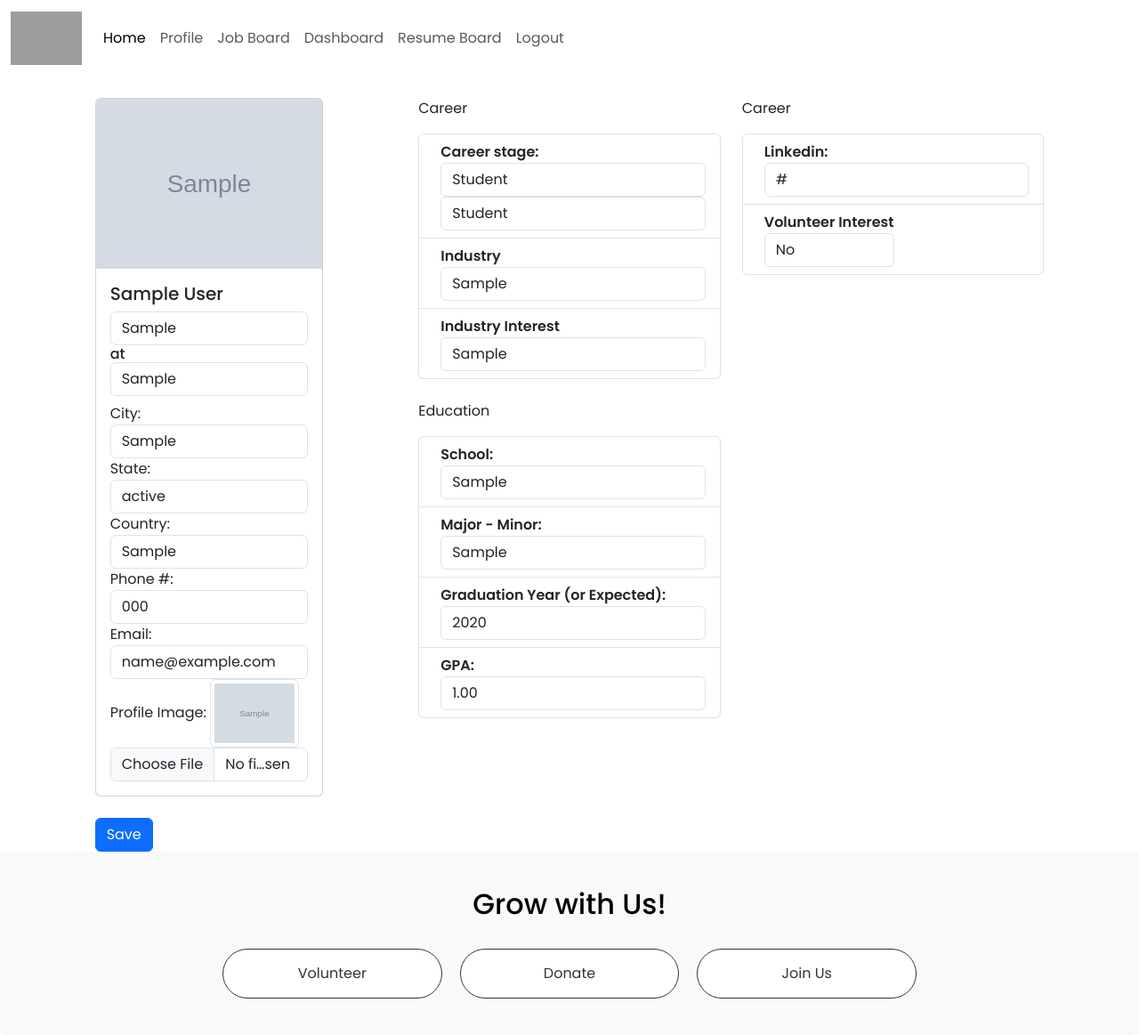
After one commit to erickvivas415/crmproject, a Django app: page /update_profile/ in a window 1280 px wide. The commit adds this page. Shown: the top 1163 px of the page at 89% size. Run offline with Django 5.2, Linux system fonts and the light colour scheme; a user stored in the database is signed in; tables that the repository leaves empty hold one stand-in row (values such as "Sample post"); grey boxes marked "Sample" are stand-in pictures; grey boxes are pictures that could not be loaded.

Commit message:
Update on update profile

```diff
--- a/homepage/models.py
+++ b/homepage/models.py
@@ -29,7 +29,7 @@ gender_choices = (
     ('Prefer not to say','Prefer not to say'))
 
 class Profile(models.Model):
-    user = models.OneToOneField(User, on_delete=models.CASCADE, null=True)
+    user = models.OneToOneField(User, on_delete=models.CASCADE, related_name="profile", null=True)
     phone = models.CharField(max_length=15, blank=True)
     city = models.CharField(max_length=30)
     state = models.CharField(max_length=30)
@@ -62,7 +62,7 @@ career_stage_choices = (
 )
 
 class Profession(models.Model):
-    user = models.OneToOneField(User, on_delete=models.CASCADE, null=True)
+    user = models.OneToOneField(User, on_delete=models.CASCADE, related_name="profession",null=True)
     linkedin = models.URLField(max_length=200)
     industry = models.CharField(max_length=30)
     career_stage = models.CharField(max_length=30, choices=career_stage_choices, default='Student')
--- /dev/null
+++ b/homepage/templates/homepage/update_profile.html
@@ -0,0 +1,165 @@
+{% extends 'homepage/index.html' %}
+{% block content %}
+
+<div class="col-md-10 offset-md-1" >
+    {% if user.is_authenticated %}
+        <br>
+        <div class="row">
+          <div class="col-md-4">
+          <!-- First Card -->
+              <div class="card" style="width: 16rem;">
+                  <div class="row"></div>
+                  <img src="{{ user.profile.image.url }}" class="card-img-top" alt="..." height=auto width= 300>
+                  <div class="card-body">
+                    <h5 class="card-title">{{ user.first_name }} {{ user.last_name }}</h5>
+                    <form method="POST" action="{% url 'update_profile' %}" enctype="multipart/form-data">
+                        {% csrf_token %}
+
+                        <h6>
+                            <input type="text" name="position" class="form-control" value="{{ user.profession.position }}" required>
+                            at
+                            <input type="text" name="company" class="form-control" value="{{ user.profession.company }}" required>
+                        </h6>
+                        <label>City:</label>
+                        <input type="text" name="city" class="form-control" value="{{ user.profile.city }}" required>
+
+                        <label>State:</label>
+                        <input type="text" name="state" class="form-control" value="{{ user.profile.state }}" required>
+
+                        <label>Country:</label>
+                        <input type="text" name="country" class="form-control" value="{{ user.profile.country }}" required>
+
+                        <label>Phone #:</label>
+                        <input type="text" name="phone" class="form-control" value="{{ user.profile.phone }}" required>
+
+                        <label>Email:</label>
+                        <input type="email" name="email" class="form-control" value="{{ user.email }}" required>
+
+                        <label>Profile Image:</label>
+                        {% if user.profile.image %}
+                            <img src="{{ user.profile.image.url }}" alt="Profile Image" class="img-thumbnail" width="100">
+                        {% endif %}
+                        <input type="file" name="image" class="form-control">
+
+
+                  </div>
+
+              </div>
+          </div>
+          <!-- Second Card -->
+
+          <div class="col-md-4" >
+            <p>Career</p>
+                    <ol class="list-group">
+                        <li class="list-group-item d-flex justify-content-between align-items-start">
+                          <div class="ms-2 me-auto">
+                            <div class="fw-bold">Career stage:</div>
+                            <select name="career_stage" class="form-control" required>
+                                <option value="Student" {% if user.profession.career_stage == "Student" %}selected{% endif %}>Student</option>
+                                <option value="Entry Level" {% if user.profession.career_stage == "Entry Level" %}selected{% endif %}>Entry Level</option>
+                                <option value="Mid Level" {% if user.profession.career_stage == "Mid Level" %}selected{% endif %}>Mid Level</option>
+                                <option value="Senior Level" {% if user.profession.career_stage == "Senior Level" %}selected{% endif %}>Senior Level</option>
+                                <option value="Executive" {% if user.profession.career_stage == "Executive" %}selected{% endif %}>Executive</option>
+                            </select>
+                                <input type="text" name="career_stage" class="form-control" value="{{ user.profession.career_stage }}" required>
+                          </div>
+                        </li>
+                        <li class="list-group-item d-flex justify-content-between align-items-start">
+                          <div class="ms-2 me-auto">
+                            <div class="fw-bold">Industry</div>
+                            <input type="text" name="industry" class="form-control" value="{{ user.profession.industry }}" required>
+                          </div>
+                        </li>
+                        <li class="list-group-item d-flex justify-content-between align-items-start">
+                          <div class="ms-2 me-auto">
+                            <div class="fw-bold">Industry Interest</div>
+                            <input type="text" name="industry_interest" class="form-control" value="{{ user.profession.industry_interest }}" required>
+                          </div>
+                        </li>
+                      </ol>
+                    <br>
+                    <p>Education</p>
+                    <ol class="list-group">
+                        <li class="list-group-item d-flex justify-content-between align-items-start">
+                          <div class="ms-2 me-auto">
+                            <div class="fw-bold">School:</div>
+                            <input type="text" name="school" class="form-control" value="{{ user.profession.school }}" required>
+                          </div>
+                        </li>
+                        <li class="list-group-item d-flex justify-content-between align-items-start">
+                          <div class="ms-2 me-auto">
+                            <div class="fw-bold">Major - Minor:</div>
+                            <input type="text" name="major_minor" class="form-control" value="{{ user.profession.major_minor }}" required>
+                          </div>
+                        </li>
+                        <li class="list-group-item d-flex justify-content-between align-items-start">
+                          <div class="ms-2 me-auto">
+                            <div class="fw-bold">Graduation Year (or Expected):</div>
+                            <input type="text" name="career_stage" class="form-control" value="{{ user.profession.graduation_year }}" required>
+                            <!-- <span class="badge text-bg-primary rounded-pill">{{ user.profession.graduation_year | stringformat:'d' }}</span> -->
+                          </div>
+                        </li>
+                        <li class="list-group-item d-flex justify-content-between align-items-start">
+                            <div class="ms-2 me-auto">
+                              <div class="fw-bold">GPA:</div>
+                                <input type="text" name="gpa" class="form-control" value="{{ user.profession.gpa }}" required>
+                            </div>
+                          </li>
+                      </ol>
+                </div>
+                <div class="col-md-4">
+                  <div class="card-body">
+                    <p>Career</p>
+                    <ol class="list-group">
+                        <li class="list-group-item d-flex justify-content-between align-items-start">
+                          <div class="ms-2 me-auto">
+                            <div class="fw-bold">Linkedin:</div>
+                            <input type="text" name="linkedin" class="form-control" value="{{ user.profession.linkedin }}" required>
+                          </div>
+                        </li>
+                        <li class="list-group-item d-flex justify-content-between align-items-start">
+                          <div class="ms-2 me-auto">
+                            <div class="fw-bold">Volunteer Interest</div>
+                            <select name="volunteer_interest" class="form-control" required>
+                                <option value="Yes" {% if user.profession.volunteer_interest == "Yes" %}selected{% endif %}>Yes</option>
+                                <option value="No" {% if user.profession.volunteer_interest != "Yes" %}selected{% endif %}>No</option>
+                            </select>
+                          </div>
+                        </li>
+
+                      </ol>
+                    <br>
+
+                </div>
+
+                </div>
+
+          </div>
+          <br>
+                        <button type="submit" class="btn btn-primary">Save</button>
+                    </form>
+    </div>
+    {% else %}
+
+        <br>
+        <h1>Login</h1>
+        <br>
+        <form method="POST" action="{% url 'home' id %}">
+            {% csrf_token %}
+            <form>
+                <div class="mb-3">
+                <input type="text" class="form-control" placeholder="Username" name="username" required>
+                </div>
+                <div class="mb-3">
+                <input type="password" class="form-control" placeholder="Password" name="password" required>
+                </div>
+                <br>
+                <button type="submit" class="btn btn-secondary">Login</button>
+            </form>
+        </form>
+
+
+    {% endif %}
+</div>
+
+{% endblock %}
--- a/homepage/urls.py
+++ b/homepage/urls.py
@@ -10,4 +10,5 @@ urlpatterns = [
     path('login_user/', views.login_user, name='login_user'),
     path('logout/', views.logout_user, name='logout'),
     path('register_user/', views.register_user, name='register_user'),
+    path('update_profile/', views.update_profile, name='update_profile'),
 ]
--- a/homepage/views.py
+++ b/homepage/views.py
@@ -5,6 +5,7 @@ from django.contrib import messages
 from django.shortcuts import redirect
 from .forms import SignUpForm
 from django.contrib.auth.models import User
+from django.contrib.auth.decorators import login_required
 
 # Create your views here.
 
@@ -57,6 +58,54 @@ def register_user(request):
         return render(request, 'homepage/register_user.html', {'form': form})
     return render(request, 'homepage/register_user.html', {'form': form})
 
+@login_required
+def update_profile(request):
+    if request.method == "POST":
+        user = request.user
+
+        # Ensure profile exists
+        profile, _ = Profile.objects.get_or_create(user=user)
+
+        # Ensure profession exists
+        profession, _ = Profession.objects.get_or_create(user=user)
+
+        #profile = user.profile
+        #profession = user.profession
+
+        # Update fields from the form
+        profession.position = request.POST.get("position", profession.position or "")
+        profession.company = request.POST.get("company", profession.company or "")
+        profile.city = request.POST.get("city", profile.city or "")
+        profile.state = request.POST.get("state", profile.state or "")
+        profile.country = request.POST.get("country", profile.country or "")
+        profile.phone = request.POST.get("phone", profile.phone or "")
+        user.email = request.POST.get("email", user.email or "")
+        profession.linkedin = request.POST.get("linkedin", profession.linkedin or "")
+        profession.industry = request.POST.get("industry", profession.industry or "")
+        profession.career_stage = request.POST.get("career_stage", profession.career_stage or "")
+        profession.school = request.POST.get("school", profession.school or "")
+        profession.industry_interest = request.POST.get("industry_interest", profession.industry_interest or "")
+        profession.gpa = request.POST.get("gpa", profession.gpa or "")
+
+        profession.volunteer_interest = request.POST.get("volunteer_interest", profession.volunteer_interest or "")
+
+
+
+
+        # Handle image upload
+        if "image" in request.FILES:
+            profile.image = request.FILES["image"]
+
+        # Save updates
+        profession.save()
+        profile.save()
+        user.save()
+
+        messages.success(request, "Profile updated successfully!")
+        return redirect("profile")
+
+    return render(request, "homepage/update_profile.html", {"user": request.user})
+
 
 def resumeboard(request):
     userdb = User.objects.all()
```
Also changed, not shown: homepage/templates/homepage/profile.html (+4 -3 lines), media/images/profilepicture.jpg (added).
